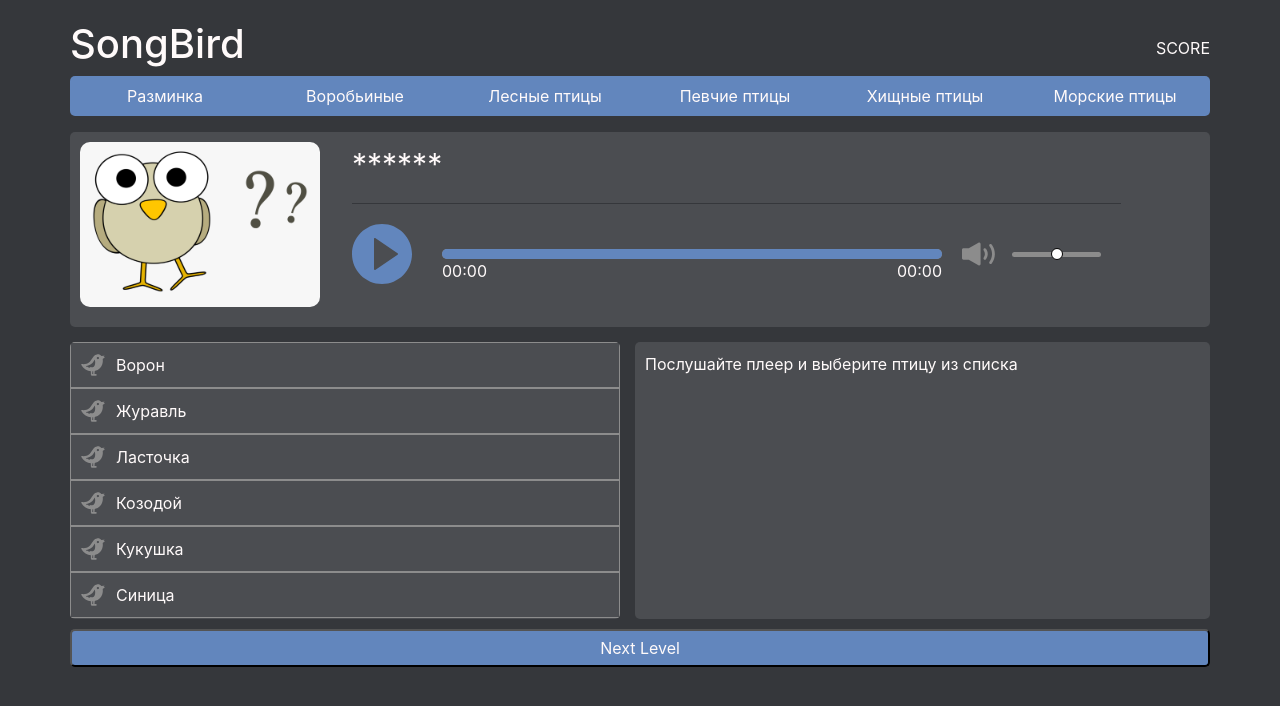
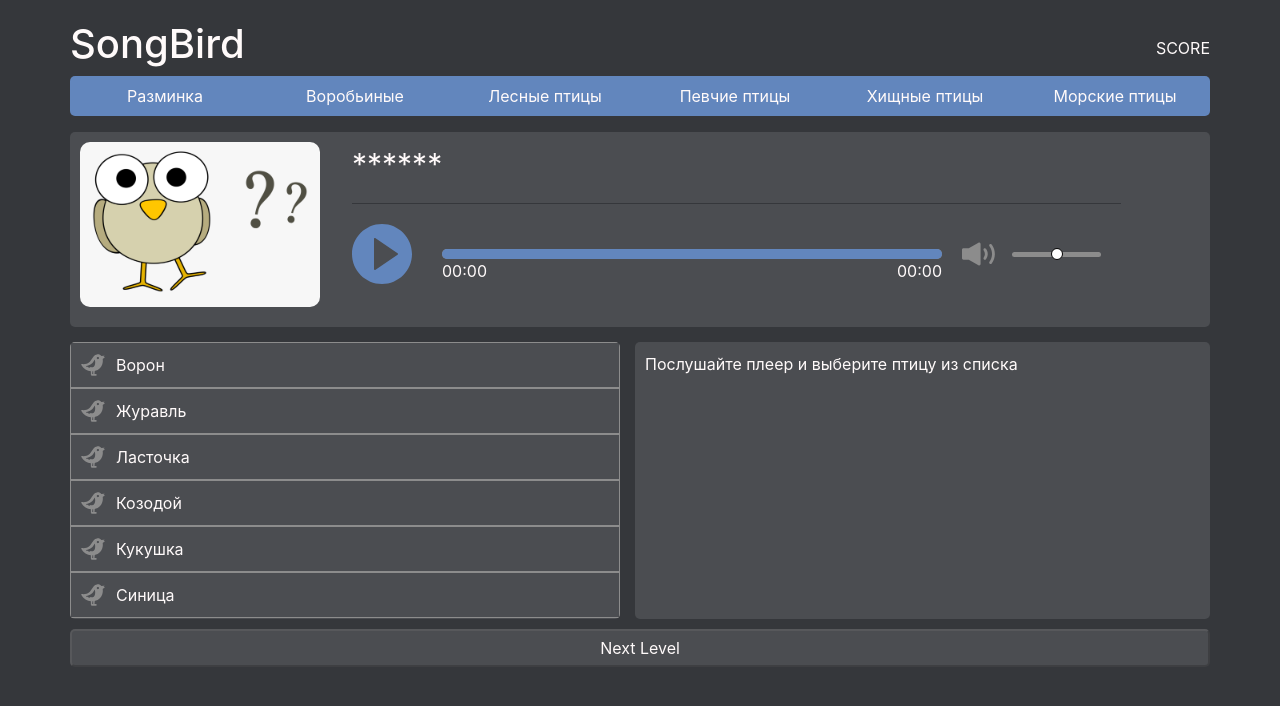
Before and after one commit to Maxvvellh0use/songbird, a React (Create React App) app: page / in a window 1280 px wide. Shown: the top 706 px of the page. Built offline with nearby package versions, Linux system fonts and the light colour scheme.

Commit message:
feat: add active and inactive button next level

```diff
--- a/src/App.tsx
+++ b/src/App.tsx
@@ -2,7 +2,7 @@ import React from 'react';
 import './App.css';
 import { Header } from "./components/Header/Header";
 import CurrentBirdBlock from "./components/CurrentBirdBlock/CurrentBirdBlock";
-import { FunctionalBlock } from "./components/FunctionalBlock/FunctionalBlock";
+import FunctionalBlock from "./components/FunctionalBlock/FunctionalBlock";
 
 export const App: React.FunctionComponent = () => {
   return (
--- a/src/components/Buttons/Button.tsx
+++ b/src/components/Buttons/Button.tsx
@@ -3,12 +3,13 @@ import './next-button.scss';
 
 interface Props {
     onClick: any;
+    disabled: boolean
     value: string;
     className: string;
 }
 
-export const Button: React.FunctionComponent<Props> = ({onClick, value, className}) => {
+export const Button: React.FunctionComponent<Props> = ({onClick, disabled, value, className}) => {
     return (
-        <button className={className} onClick={onClick}>{value}</button>
+        <button disabled={disabled} className={className} onClick={onClick}>{value}</button>
     )
 }
--- a/src/components/Buttons/next-button.scss
+++ b/src/components/Buttons/next-button.scss
@@ -4,7 +4,11 @@
   width: 100%;
   margin-top: 10px;
   border-radius: 5px;
-  background: $color-birds-list;
+  background: $color-main-blocks;
   color: snow;
   padding: 5px;
 }
+
+.button_active {
+  background: $color-birds-list;
+}
--- a/src/components/FunctionalBlock/FunctionalBlock.tsx
+++ b/src/components/FunctionalBlock/FunctionalBlock.tsx
@@ -2,10 +2,17 @@ import React from "react";
 import AnswerOptionsBlock from "../AnswerOptionsBlock/AnswerOptionsBlock";
 import DescriptionBirdBlock from "../DescriptionBirdBlock/DescriptionBirdBlock";
 import { Button } from "../Buttons/Button";
+import { Props, SystemState } from "../../redux/types";
+import { connect } from "react-redux";
 
 
-
-export const FunctionalBlock: React.FunctionComponent = () => {
+const FunctionalBlock: React.FunctionComponent<Props> = ({currentBird, selectBird}) => {
+    const isCorrectBird = () => {
+            return {
+                disabled: currentBird.name !== selectBird.name,
+                buttonActiveClass: currentBird.name !== selectBird.name ? '' : ' button_active',
+            }
+    }
     const nextLevelHandler = () => {
         return true
     }
@@ -17,10 +24,33 @@ export const FunctionalBlock: React.FunctionComponent = () => {
                 </div>
                 <div className='wrapper'>
                     <Button onClick={nextLevelHandler}
+                            disabled={isCorrectBird().disabled}
                             value={'Next Level'}
-                            className={'button_next_level'}
+                            className={'button_next_level' + isCorrectBird().buttonActiveClass}
                     />
                 </div>
             </section>
         )
 }
+
+const mapStateToProps = (state: SystemState) => ({
+    currentBird: {
+        audio: state.currentBird.audio,
+        description: state.currentBird.description,
+        id: state.currentBird.id,
+        image: state.currentBird.image,
+        name: state.currentBird.name,
+        species: state.currentBird.species,
+        otherBirdsInCategory: state.currentBird.otherBirdsInCategory,
+    },
+    selectBird: {
+        audio: state.selectBird.audio,
+        description: state.selectBird.description,
+        id: state.selectBird.id,
+        image: state.selectBird.image,
+        name: state.selectBird.name,
+        species: state.selectBird.species,
+    }
+})
+
+export default connect(mapStateToProps)(FunctionalBlock)
```
